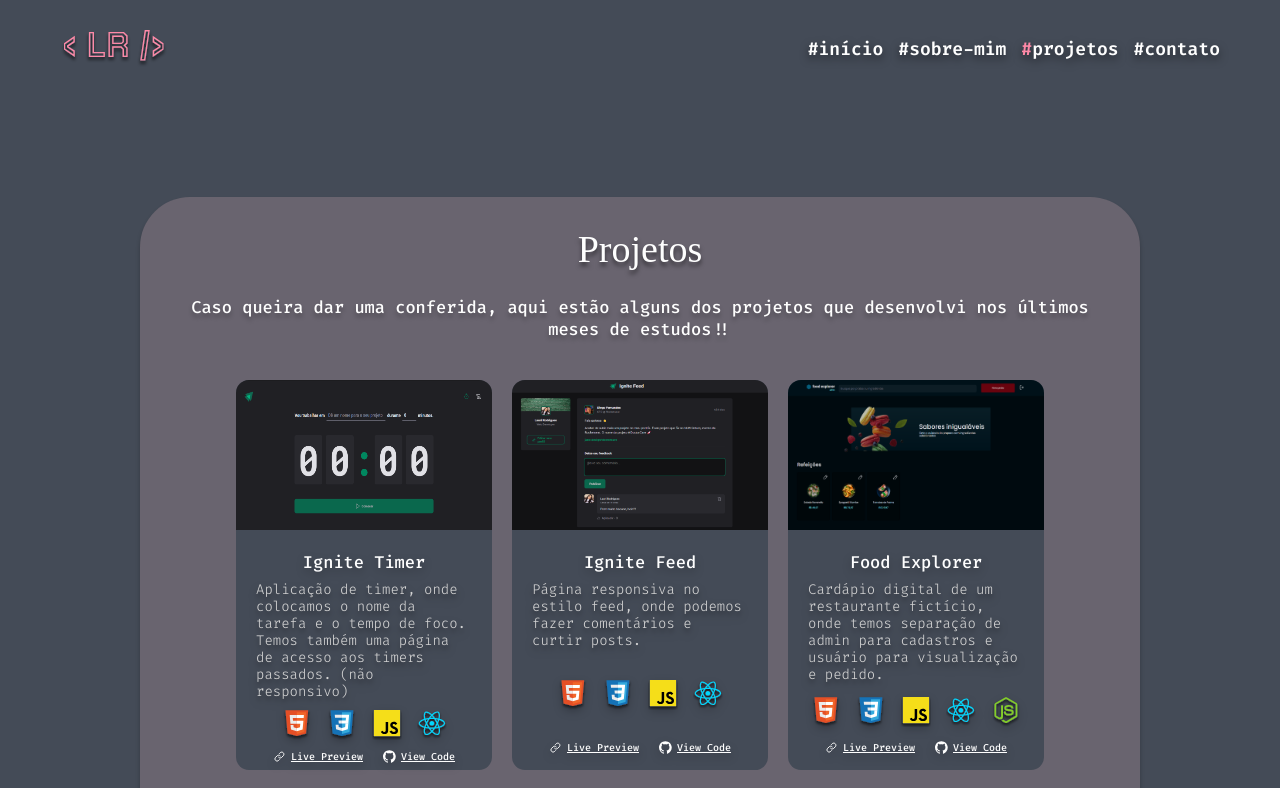
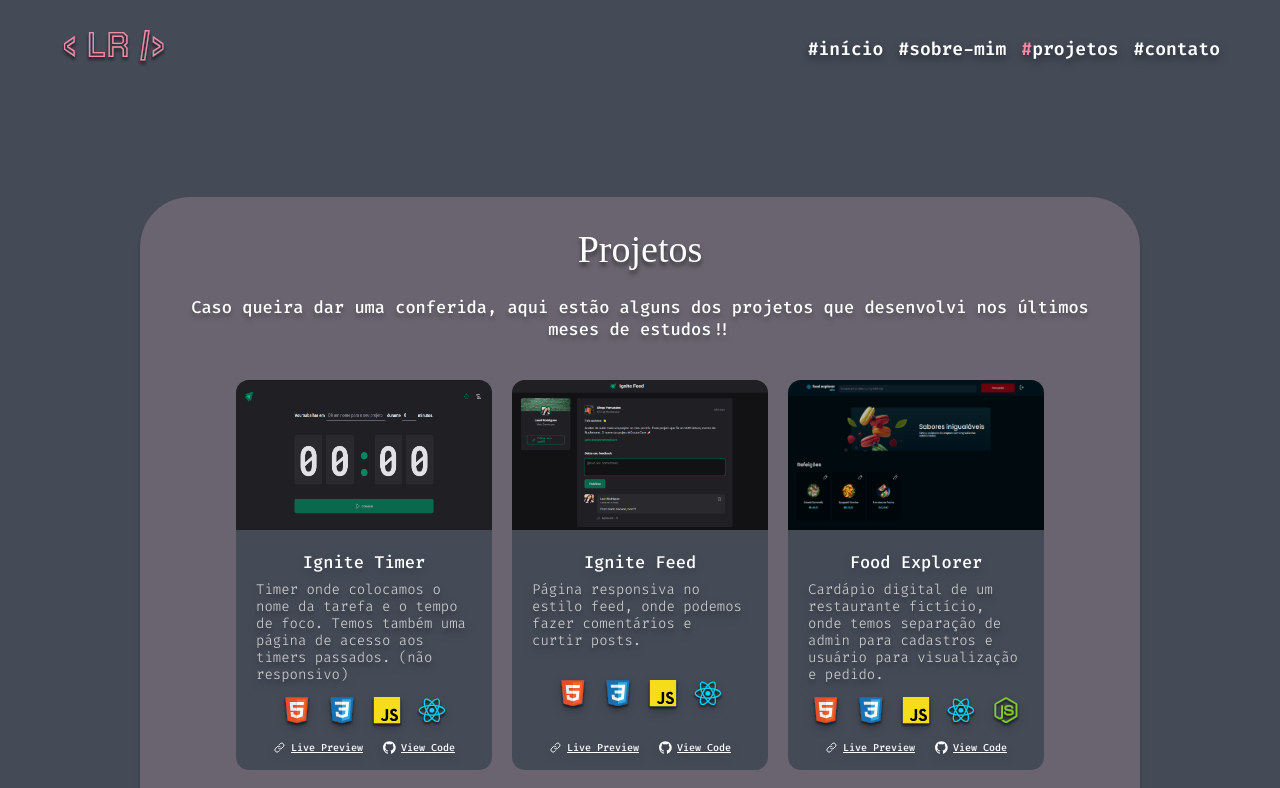
Before and after one commit to LauriRodrigues/portfolio, a React (Vite) app: page /projetos in a window 1280 px wide. Shown: the top 788 px of the page. Built offline with nearby package versions, Linux system fonts and the light colour scheme; a web font is replaced by a local one.

Commit message:
card IgniteTimer att

```diff
--- a/src/pages/Projects/cardData.js
+++ b/src/pages/Projects/cardData.js
@@ -19,7 +19,7 @@ export const cardData = [
     cardImage: IgniteTimer,
     cardTitle: 'Ignite Timer',
     cardText:
-      'Aplicação de timer, onde colocamos o nome da tarefa e o tempo de foco. Temos também uma página de acesso aos timers passados. (não responsivo)',
+      'Timer onde colocamos o nome da tarefa e o tempo de foco. Temos também uma página de acesso aos timers passados. (não responsivo)',
     icons: htmlCssJsReact,
     previewLink: 'https://ignitetimerreact.netlify.app/',
     codeLink: 'https://github.com/LauriRodrigues/Ignite-Timer'
@@ -47,6 +47,7 @@ export const cardData = [
     cardTitle: 'RocketNotes',
     cardText: 'Aplicação de cadastro e filtro de notas.',
     icons: htmlCssJsReactNode,
+    previewLink: 'https://ignitetimerreact.netlify.app/',
     codeLink: 'https://github.com/LauriRodrigues/RocketNotes-front'
   },
   {
```
